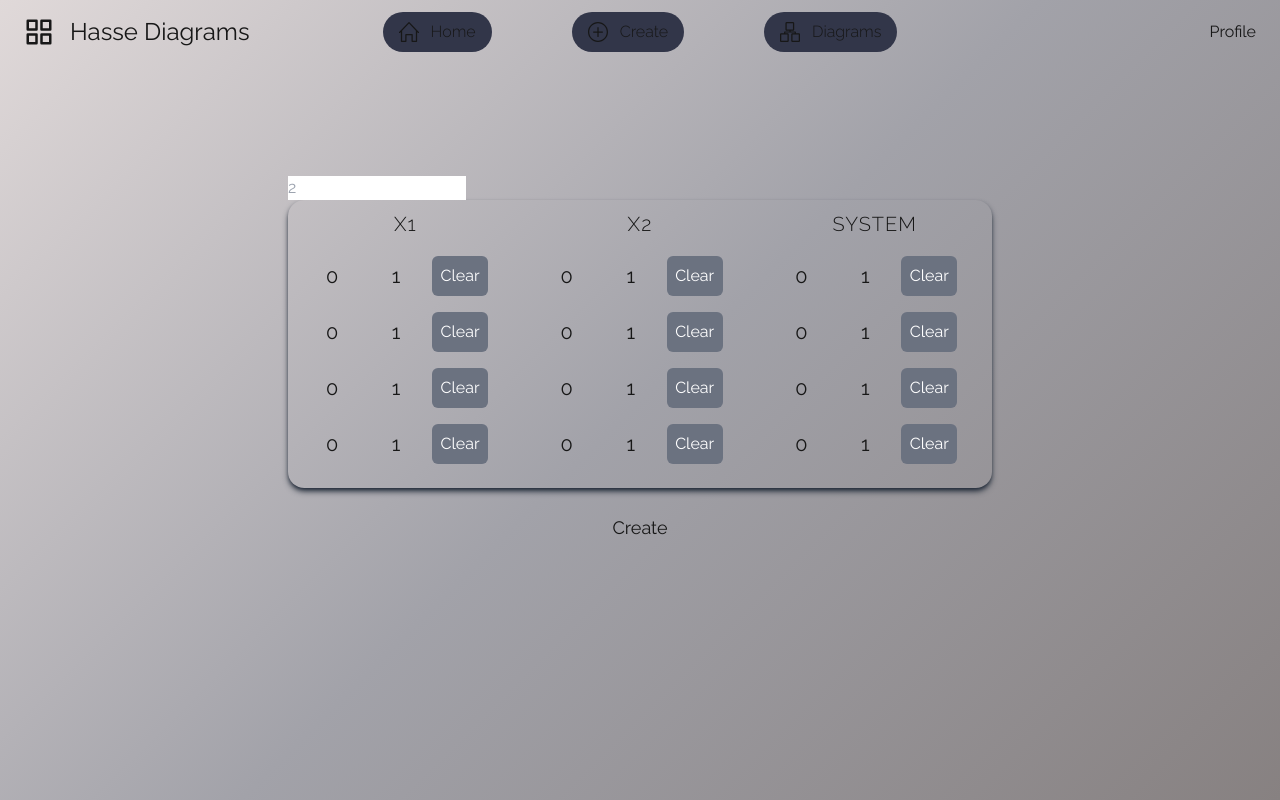
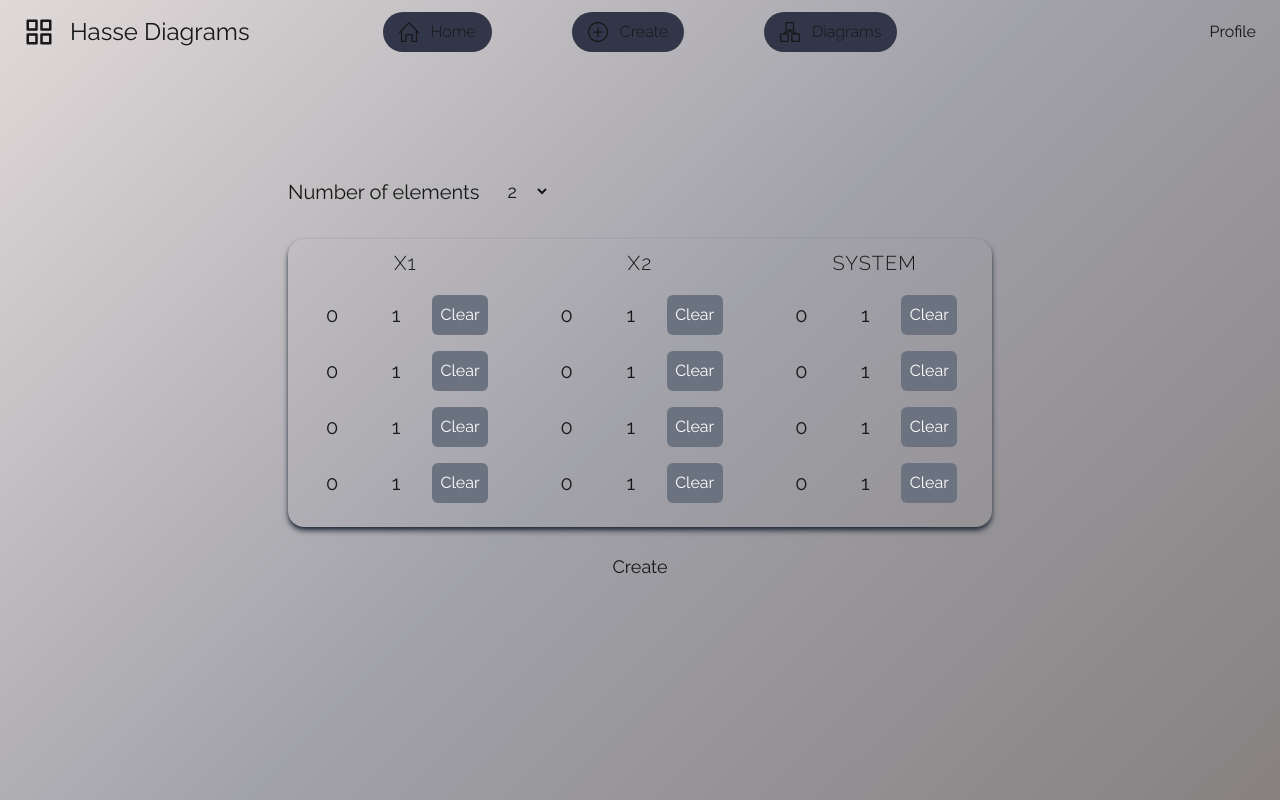
Before and after one commit to rejzoo/WebApp-Hasse-Diagrams, a Next.js app in the folder hassediagrams-fe/: page /create in a window 1280 px wide. Built offline with nearby package versions, Linux system fonts and the light colour scheme.

Commit message:
Added number of elements selector

```diff
--- a/hassediagrams-fe/app/create/page.tsx
+++ b/hassediagrams-fe/app/create/page.tsx
@@ -8,11 +8,20 @@ export default function CreatePage() {
 
     return (
         <div>
-            <input
-                type="number"
-                placeholder={`${numberOfElements}`}
-                onChange={(e) => setNumberOfElements(Number(e.target.value))}
-            />
+            <div className="flex flex-row items-center space-x-4 pb-8">
+                <span className="text-xl">Number of elements</span>
+                <select
+                    value={numberOfElements}
+                    onChange={(e) => setNumberOfElements(Number(e.target.value))}
+                    className="w-15 px-2 py-1 rounded-md focus:outline-none bg-[var(--itemsbackground)] text-[var(--foreground)] text-lg"
+                    >
+                    {Array.from({ length: 9 }, (_, i) => (
+                        <option key={i} value={i + 2}>
+                        {i + 2}
+                        </option>
+                    ))}
+                </select>
+            </div>
             <InputTable numberOfElements={numberOfElements}/>
         </div>
     );
```
